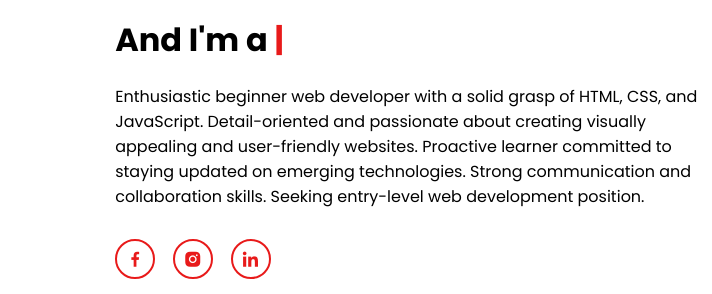
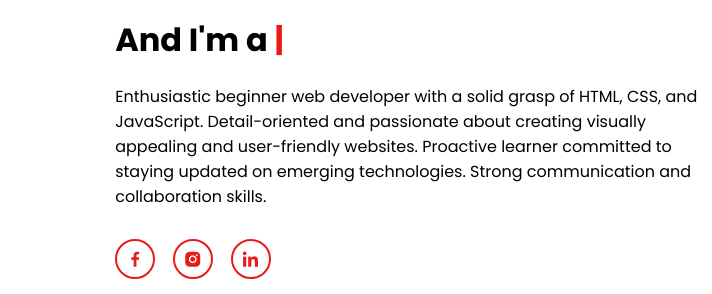
Before and after one commit to DEMSKI14/PORTFOLIO, a plain HTML site: page prog/index.html in a window 1280 px wide. Shown: the part 315-609 px from the top of the page, 0-712 px from the left. Drawn offline with nearby package versions, Linux system fonts and the light colour scheme; grey boxes are pictures that could not be loaded.

Commit message:
index.html

```diff
--- a/prog/index.html
+++ b/prog/index.html
@@ -36,8 +36,7 @@
             <h3>Hello it's Me</h3>
             <h1>Irakli Demuria</h1>
             <h3>And I'm a <span class="multiple-text"></span></h3>
-            <p>Enthusiastic beginner web developer with a solid grasp of HTML, CSS, and JavaScript. Detail-oriented and passionate about creating visually appealing and user-friendly websites. Proactive learner committed to staying updated on emerging technologies. Strong communication and collaboration skills. Seeking entry-level web development position.
-            </p>
+            <p>Enthusiastic beginner web developer with a solid grasp of HTML, CSS, and JavaScript. Detail-oriented and passionate about creating visually appealing and user-friendly websites. Proactive learner committed to staying updated on emerging technologies. Strong communication and collaboration skills.</p>
             <div class="social-media">
                 <a href="https://www.facebook.com/profile.php?id=100011166169160" target="_blank"><i class='bx bxl-facebook' ></i></a>
                 <a href="https://www.instagram.com/_irakl1/" target="_blank"><i class='bx bxl-instagram-alt' ></i></a>
```
